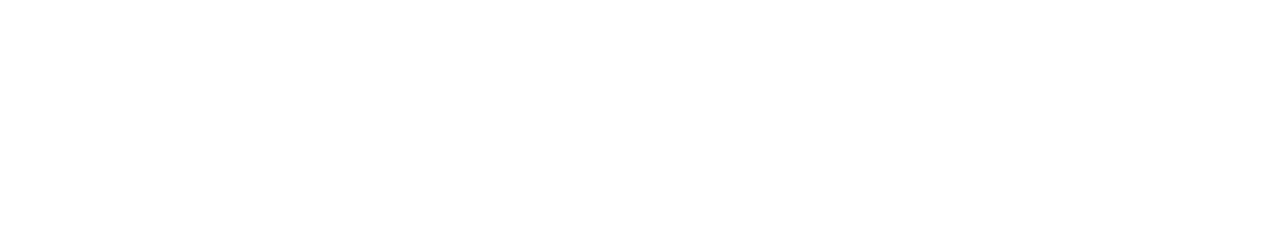
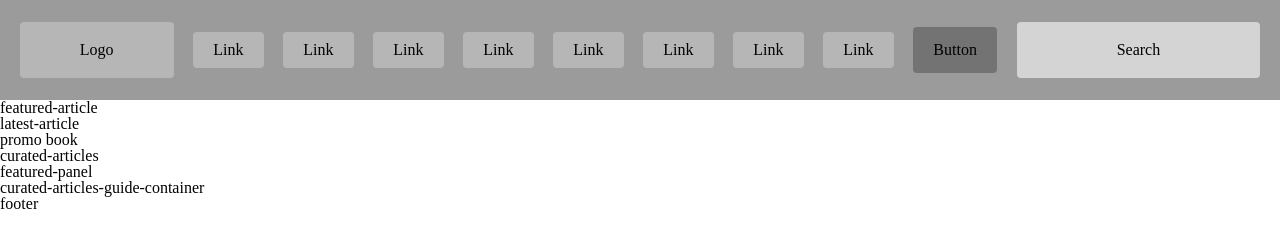
Before and after one commit to AdePrieelle/smashing-magazine-design-teardown, a plain HTML site: page index.html in a window 1280 px wide. Drawn offline with Linux system fonts and the light colour scheme.

Commit message:
Add navbar and page layout

```diff
--- a/assets/stylesheets/main.css
+++ b/assets/stylesheets/main.css
@@ -5,6 +5,39 @@ html {
 *, *:before, *:after {
   box-sizing: inherit;
 }
+
+.navbar {
+	display: flex;
+	justify-content: space-evenly;
+	align-items: center;
+	background-color: rgb(155, 155, 155);
+	height: 100px;
+}
+
+.navbar > * {
+	border-radius: 4px;
+}
+
+.nav-logo {
+	padding: 20px 60px;
+	background-color: rgb(182, 182, 182);
+}
+
+.nav-link {
+	padding: 10px 20px;
+	background-color: rgb(182, 182, 182);;
+}
+
+.nav-button {
+	padding: 15px 20px;
+	background-color: rgb(116, 115, 115);
+}
+
+.nav-search {
+	padding: 20px 100px;
+	background-color: rgb(212, 212, 212);
+}
+
 
 
 
--- a/index.html
+++ b/index.html
@@ -10,6 +10,36 @@
   </head>
   <body>
 
+    <nav class="navbar">
+      <div class="nav-logo">Logo</div>
+      <div class="nav-link">Link</div>
+      <div class="nav-link">Link</div>
+      <div class="nav-link">Link</div>
+      <div class="nav-link">Link</div>
+      <div class="nav-link">Link</div>
+      <div class="nav-link">Link</div>
+      <div class="nav-link">Link</div>
+      <div class="nav-link">Link</div>
+      <div class="nav-button">Button</div>
+      <div class="nav-search">Search</div>
+    </nav>
+
+    <div class="main">
+      <div class="featured-articles-container">
+        <div class="featured-article">featured-article</div>
+      </div>
+      <div class="cover">
+        <section class="latest-articles-container">latest-article</section>
+        <section class="promo-book">promo book</section>
+        <section class="curated-articles">curated-articles</section>
+        <section class="featured-panel">featured-panel</section>
+        <section class="curated-articles-guide-container">curated-articles-guide-container</section>
+      </div>
+    </div>
+
+    <footer class="main-footer">
+      footer
+    </footer>
 
 
   </body>
```
